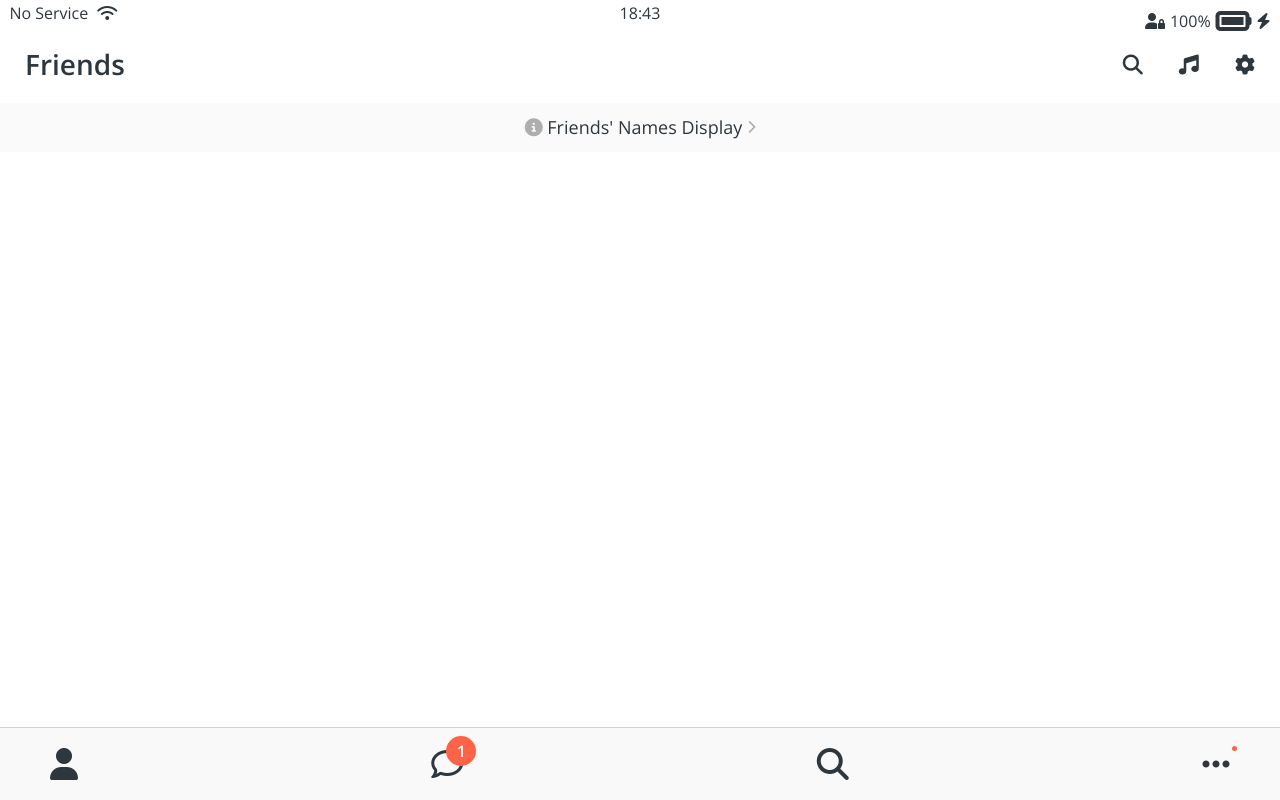
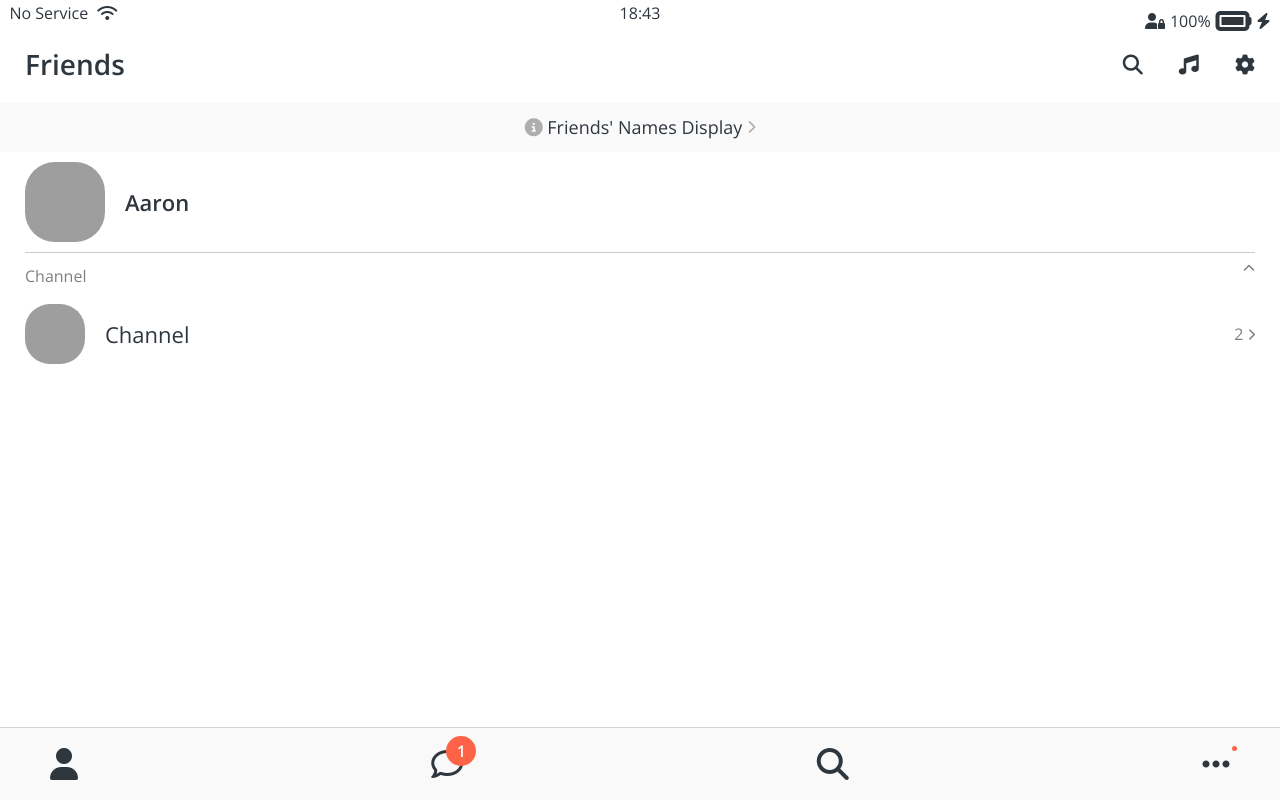
Before and after one commit to seungwooj/kokoa-clone-2020, a plain HTML site: page friends.html in a window 1280 px wide. Drawn offline with nearby package versions, Linux system fonts and the light colour scheme; grey boxes are pictures that could not be loaded.

Commit message:
[HTML] update friends page

```diff
--- a/friends.html
+++ b/friends.html
@@ -37,6 +37,41 @@
       <i class="fas fa-chevron-right fa-xs"></i>
     </a>
 
+<main class="friends-screen">
+  <div class="user-component">
+    <div class="user-component__column">
+      <img src="https://avatars1.githubusercontent.com/u/35242791" class="user-component__avatar user-component__avatar--xl" />
+      <div class="user-component__text">
+        <h4 class="user-component__title">Aaron</h4>
+        <!-- <h6 class="user-component__subtitle">this is the future subtext</h6> -->
+      </div>
+    </div>
+    <div class="user-component__column"></div>
+
+  </div>
+  <div class="friends-screen__channel">
+    <div class="friends-screen__channel-header">
+      <span>Channel</span>
+      <i class="fas fa-chevron-up fa-xs"></i>
+    </div>
+    <div class="user-component">
+      <div class="user-component__column">
+        <img src="https://avatars1.githubusercontent.com/u/35242791" class="user-component__avatar user-component__avatar--sm" />
+        <div class="user-component__text">
+          <h4 class="user-component__title user-component__title--not-bold">Channel</h4>
+        </div>
+      </div>
+      <div class="user-component__column">
+        <span>2</span>
+        <i class="fas fa-chevron-right fa-xs"></i>
+      </div>
+
+    </div>
+  </div>
+</main>
+
+
+
     <nav class="nav">
       <ul class="nav__list">
         <li class="nav__btn">
```
